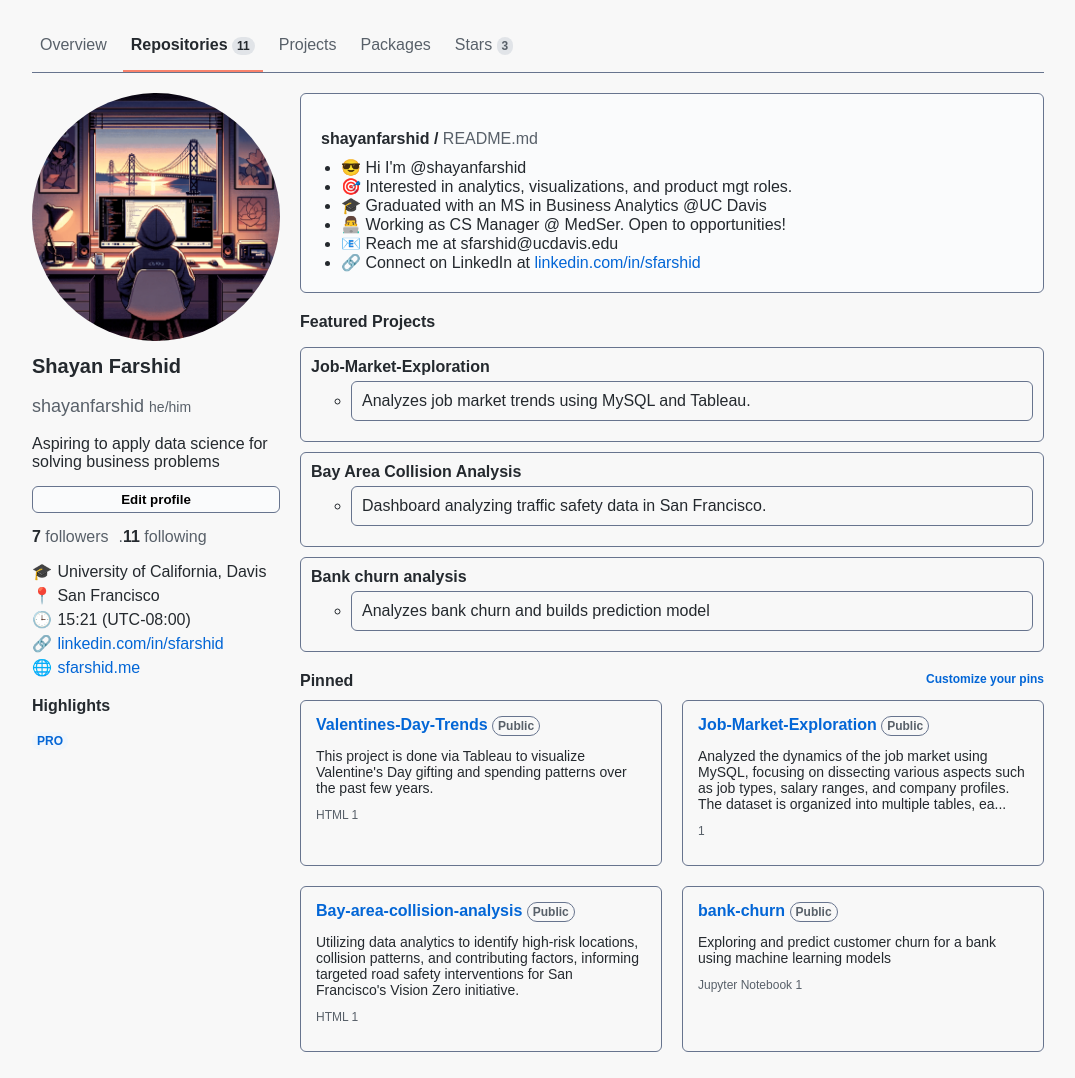
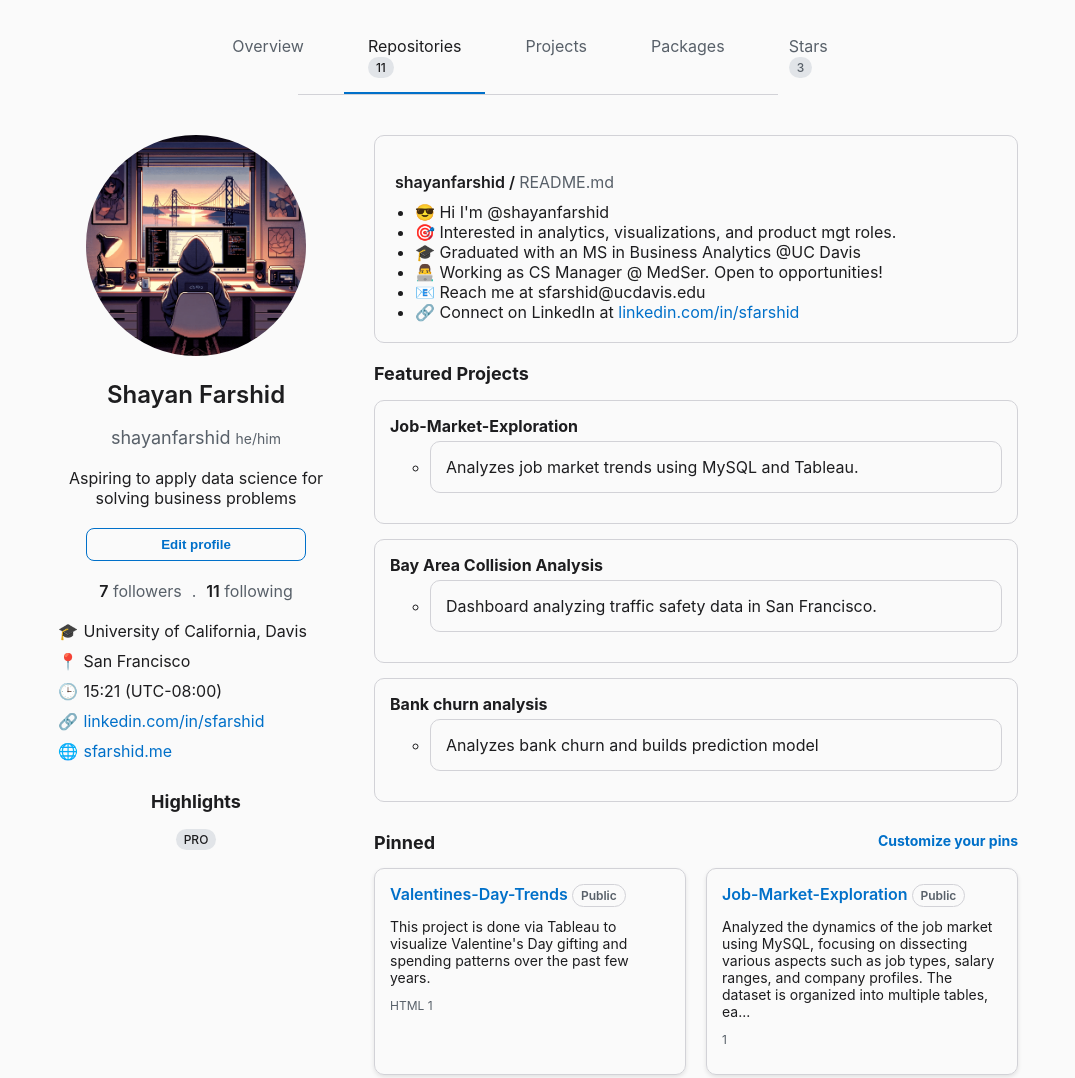
Before and after one commit to shayanfarshid/portfolio, a plain HTML site: page index.html in a window 1280 px wide. Shown: the top 1078 px of the page, without its empty margins (102-1177 px from the left). Drawn offline with Linux system fonts and the light colour scheme; no server answers; a web font is replaced by a local one.

Commit message:
Update style.css

```diff
--- a/style.css
+++ b/style.css
@@ -1,120 +1,142 @@
 body {
-    font-family: 'Product Sans', sans-serif;
+    font-family: -apple-system, BlinkMacSystemFont, "Segoe UI", Roboto, Helvetica, Arial, sans-serif, "Apple Color Emoji", "Segoe UI Emoji", "Segoe UI Symbol";
     margin: 0;
-    background-color: #f8f8f8;
-    color: #24292e;
+    background-color: #fafafa; /* Very light gray */
+    color: #1d1d1f; /* Almost black */
 }
 
 .container {
-    max-width: 1012px;
+    max-width: 960px;
     margin: 0 auto;
     padding: 20px;
 }
 
 .header {
-    margin-bottom: 20px;
+    margin-bottom: 40px; /* More space */
 }
 
 .navigation {
     display: flex;
-    border-bottom: 1px solid #67748e;
+    border-bottom: 1px solid #d2d2d7; /* Light gray border */
+    justify-content: center;
+    width: 50%;
+    margin-left: 25%
 }
 
 .nav-item {
-    padding: 16px 8px;
-    margin-right: 8px;
+    padding: 16px 24px; /* More padding */
+    margin-right: 16px; /* More space between items */
     text-decoration: none;
     color: #586069;
     border-bottom: 2px solid transparent;
+    transition: border-bottom 0.2s ease-in-out, color 0.2s ease-in-out; /* Smooth transition */
 }
 
-.nav-item.active {
-    border-bottom: 2px solid #f9826c;
-    font-weight: 600;
-    color: #24292e;
+.nav-item.active,
+.nav-item:hover {
+    border-bottom: 2px solid #0070c9; /* Apple blue */
+    color: #1d1d1f;
 }
 
 .badge {
     background-color: #e1e4e8;
-    padding: 2px 5px;
+    padding: 3px 8px; /* Adjusted padding */
     border-radius: 20px;
     font-size: 12px;
-    font-weight: 600;
+    font-weight: 500; /* Slightly less bold */
 }
 
 .main-content {
     display: flex;
+    justify-content: space-between; /* Space between sidebar and content */
 }
 
 .sidebar {
-    width: 25%;
-    margin-right: 20px;
+    width: 30%; /* Adjust width */
+    margin-right: 40px; /* More space */
+    text-align: center;
 }
 
 .profile-picture img {
-    width: 100%;
+    width: 80%; /* Adjust size */
     border-radius: 50%;
+    margin-bottom: 20px; /* More space */
 }
 
 .name {
-    font-size: 20px;
+    font-size: 24px; /* Larger font size */
     font-weight: 600;
-    margin: 10px 0 5px 0;
+    margin: 0 0 5px 0;
 }
 
 .username {
     color: #586069;
     font-size: 18px;
+    margin-bottom: 20px;
 }
-.pronouns{
-  font-size: 14px;
+
+.pronouns {
+    font-size: 14px;
 }
 
 .bio {
-    margin-bottom: 15px;
+    margin-bottom: 20px; /* More space */
+    text-align: center;
 }
 
 .edit-profile {
-    width: 100%;
-    padding: 5px 10px;
-    background-color: #fafbfc;
-    border: 1px solid #67748e;
-    border-radius: 6px;
+    width: 80%;
+    padding: 8px 16px; /* More padding */
+    background-color: transparent;
+    border: 1px solid #0070c9; /* Apple blue border */
+    color: #0070c9;
+    border-radius: 8px; /* Rounded corners */
     font-weight: 600;
     cursor: pointer;
+    transition: background-color 0.2s ease-in-out, color 0.2s ease-in-out; /* Smooth transition */
+    margin: 0 auto;
+}
+
+.edit-profile:hover {
+    background-color: #0070c9;
+    color: #fafafa;
 }
 
 .stats {
     display: flex;
-    margin: 15px 0;
+    justify-content: center;
+    margin: 20px 0;
 }
 
 .stat-item {
     text-decoration: none;
     color: #586069;
-    margin-right: 10px;
+    margin: 0 10px; /* More space */
 }
 
 .stat-item span {
     font-weight: 600;
-    color: #24292e;
+    color: #1d1d1f;
 }
-.separator{
+
+.separator {
     color: #586069;
 }
 
 .info-list {
     list-style: none;
     padding: 0;
+    text-align: left;
+    margin-bottom: 30px;
 }
 
 .info-list li {
-    margin-bottom: 5px;
+    margin-bottom: 10px; /* More space */
 }
 
-.info-list li a{
+.info-list li a {
     text-decoration: none;
-    color: #0366d6;
+    color: #0070c9; /* Apple blue */
 }
 
 .icon {
@@ -122,38 +144,41 @@ body {
     width: 16px;
     text-align: center;
     margin-right: 5px;
+    color: #586069;
 }
 
 .highlights {
-    margin-top: 20px;
+    margin-top: 30px;
+    text-align: center;
 }
 
 .highlights h3 {
-    font-size: 16px;
+    font-size: 18px; /* Larger font size */
     margin-bottom: 10px;
 }
 
 .highlights p span {
-    background-color: #f0f6fc;
-    color: #0366d6;
-    padding: 2px 5px;
+    background-color: #e1e4e8;
+    color: #1d1d1f;
+    padding: 3px 8px;
     border-radius: 20px;
     font-size: 12px;
-    font-weight: 600;
+    font-weight: 500;
 }
 
 .content {
-    width: 75%;
+    width: 70%; /* Adjust width */
 }
 
 .readme {
-    border: 1px solid #67748e;
+    border: 1px solid #d2d2d7; /* Light gray border */
     padding: 20px;
-    border-radius: 6px;
-    background-color: #fafbfc;
+    border-radius: 10px; /* Rounded corners */
+    background-color: #fafafa;
     margin-bottom: 20px;
 }
-.readme ul{
+
+.readme ul {
     margin: 0;
     padding-left: 20px;
 }
@@ -167,18 +192,19 @@ body {
     font-weight: 400;
     color: #586069;
 }
-.readme a{
+
+.readme a {
     text-decoration: none;
-    color: #0366d6;
+    color: #0070c9; /* Apple blue */
 }
 
 .featured-projects {
-    margin-bottom: 20px;
+    margin-bottom: 30px;
 }
 
 .featured-projects h3 {
-    font-size: 16px;
-    margin-bottom: 10px;
+    font-size: 18px; /* Larger font size */
+    margin-bottom: 15px; /* More space */
 }
 
 .featured-projects ol {
@@ -187,10 +213,10 @@ body {
 }
 
 .featured-projects li {
-    border: 1px solid #67748e;
-    padding: 10px;
-    margin-bottom: 10px;
-    border-radius: 6px;
+    border: 1px solid #d2d2d7;
+    padding: 15px;
+    margin-bottom: 15px; /* More space */
+    border-radius: 10px; /* Rounded corners */
 }
 
 .featured-projects h4 {
@@ -198,15 +224,15 @@ body {
 }
 
 .pinned-repos h3 {
-    font-size: 16px;
-    margin-bottom: 10px;
+    font-size: 18px; /* Larger font size */
+    margin-bottom: 15px; /* More space */
 }
 
 .customize-pins {
     float: right;
-    font-size: 12px;
+    font-size: 14px;
     text-decoration: none;
-    color: #0366d6;
+    color: #0070c9;
 }
 
 .repo-grid {
@@ -216,26 +242,34 @@ body {
 }
 
 .repo-card {
-    border: 1px solid #67748e;
+    border: 1px solid #d2d2d7;
     padding: 15px;
-    border-radius: 6px;
+    border-radius: 10px; /* Rounded corners */
+    box-shadow: 0 2px 4px rgba(0, 0, 0, 0.1); /* Subtle shadow */
+    transition: box-shadow 0.2s ease-in-out;
+}
+
+.repo-card:hover {
+    box-shadow: 0 4px 8px rgba(0, 0, 0, 0.15); /* More prominent shadow on hover */
 }
 
 .repo-title {
     margin: 0 0 5px 0;
+    font-size: 16px; /* Adjust font size */
+    font-weight: 600;
 }
 
 .repo-title a {
     text-decoration: none;
-    color: #0366d6;
+    color: #0070c9; /* Apple blue */
 }
 
 .repo-visibility {
     font-size: 12px;
     color: #586069;
-    border: 1px solid #67748e;
+    border: 1px solid #d2d2d7;
     border-radius: 20px;
-    padding: 2px 5px;
+    padding: 3px 8px;
 }
 
 .repo-description {
```
